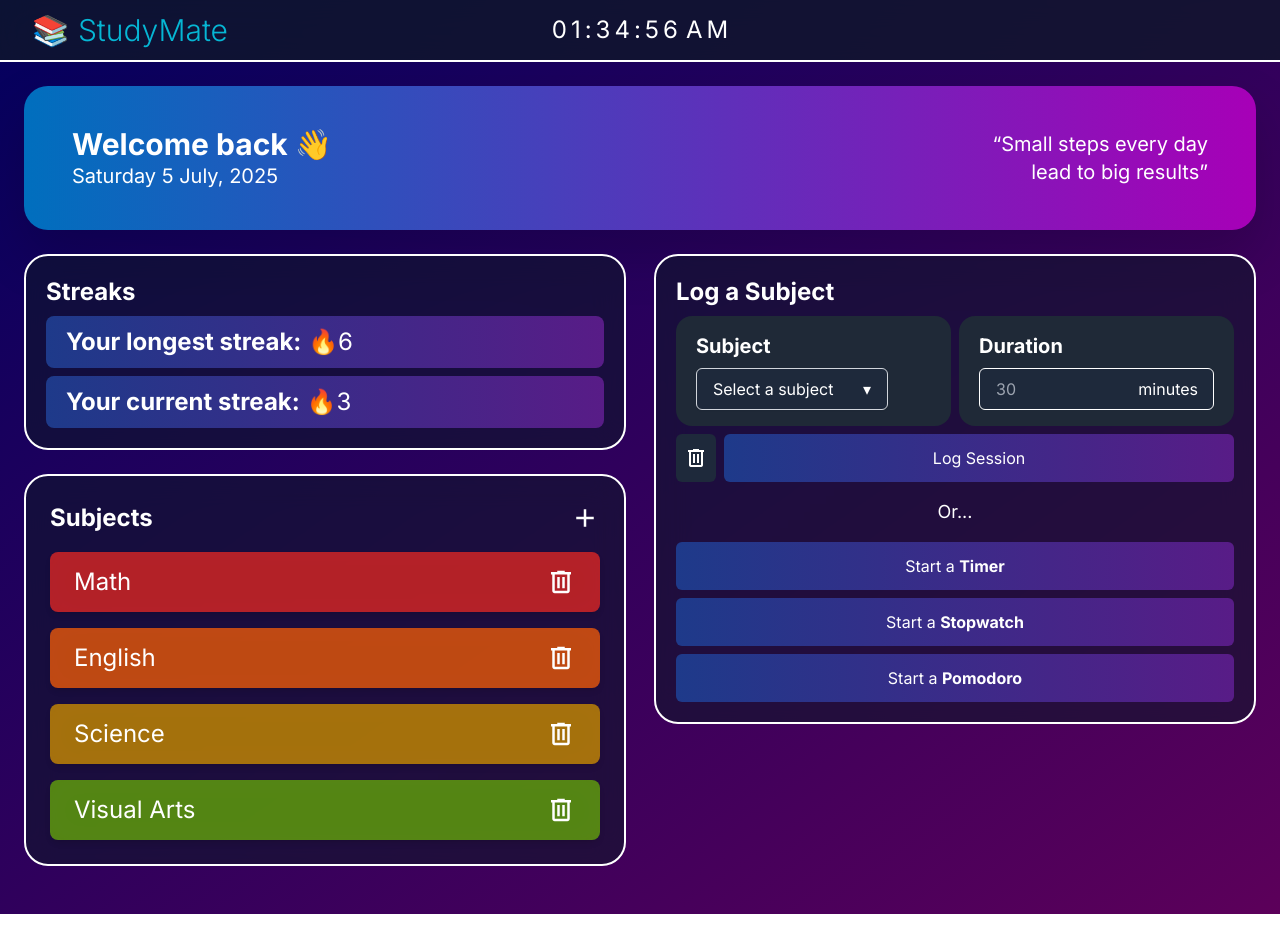
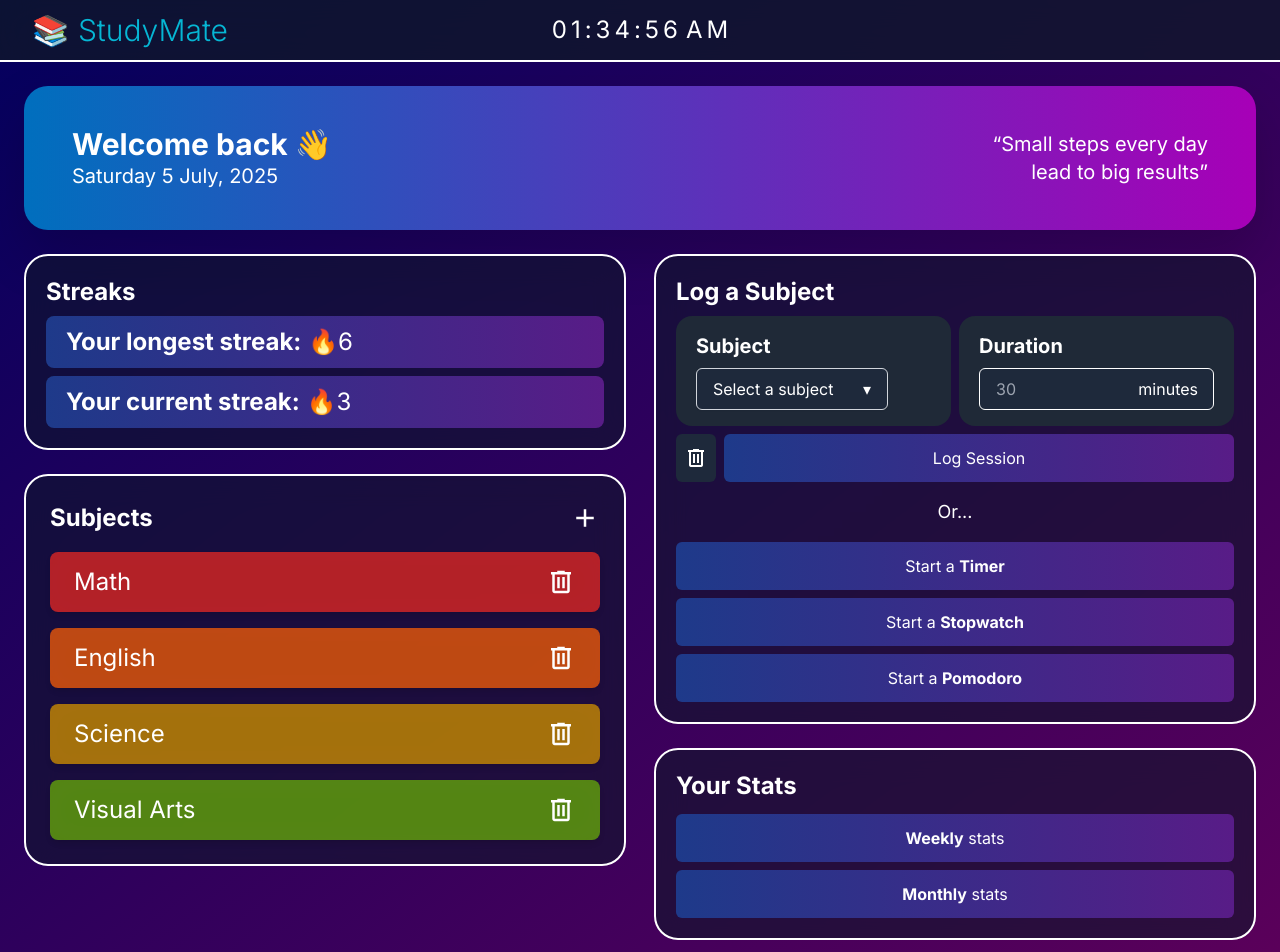
Before and after one commit to ItsPixL/studymate-tracker, a React (Vite) app in the folder frontend/studymate-frontend/: page / in a window 1280 px wide. Shown: the top 952 px of the page. Before the commit the page ends 914 px from the top, so only its background shows below. Built offline with nearby package versions, Linux system fonts and the light colour scheme.

Commit message:
I believe that completes the frontend! Now I need to figure out how to link the backend to it.

```diff
--- a/frontend/studymate-frontend/src/components/Layout.tsx
+++ b/frontend/studymate-frontend/src/components/Layout.tsx
@@ -1,4 +1,3 @@
-// import { Link } from 'react-router-dom'
 import { useEffect, useState } from "react";
 import { motion, AnimatePresence } from "motion/react";
 
--- /dev/null
+++ b/frontend/studymate-frontend/src/components/StatsBtns.tsx
@@ -0,0 +1,59 @@
+import { motion } from "motion/react";
+
+// Motion Varients
+const containerVariants = {
+  hidden: { opacity: 0, y: -20 },
+  show: {
+    opacity: 1,
+    y: 0,
+  },
+};
+
+const itemVariants = {
+  hidden: { opacity: 0, y: -20 },
+  show: { opacity: 1, y: 0 },
+};
+
+export default function StatsBtns({
+  controller,
+}: {
+  controller: React.Dispatch<React.SetStateAction<number>>;
+}) {
+  function onBtnPress({ type }: { type: string }) {
+    if (type == "Weekly") {
+      controller(1);
+    } else {
+      controller(2);
+    }
+  }
+
+  return (
+    <div>
+      <motion.div
+        className="bg-slate-900/60 backdrop-blur-lg rounded-3xl border-white border-2 my-6 p-5"
+        variants={containerVariants}
+        initial="hidden"
+        animate="show"
+        transition={{ when: "beforeChildren", delay: 1, staggerChildren: 0.1 }}
+      >
+        <motion.div className="text-2xl font-bold mb-3" variants={itemVariants}>
+          Your Stats
+        </motion.div>
+        <div className="flex flex-col gap-2">
+          {["Weekly", "Monthly"].map((type) => (
+            <motion.button
+              key={type}
+              whileHover={{ scale: 1.05, filter: "brightness(2)" }}
+              whileTap={{ scale: 0.95 }}
+              className="bg-gradient-to-r from-blue-900 to-purple-900 w-full px-4 py-3 rounded-md text-white text-center"
+              variants={itemVariants}
+              onClick={() => onBtnPress({ type })}
+            >
+              <strong>{type}</strong> stats
+            </motion.button>
+          ))}
+        </div>
+      </motion.div>
+    </div>
+  );
+}
--- /dev/null
+++ b/frontend/studymate-frontend/src/components/StatsPopup.tsx
@@ -0,0 +1,58 @@
+import { motion } from "motion/react";
+
+const containerVariants = {
+  hidden: { opacity: 0, y: -20 },
+  show: {
+    opacity: 1,
+    y: 0,
+    transition: { when: "beforeChildren", staggerChildren: 0.1 },
+  },
+};
+
+const itemVariants = {
+  hidden: { opacity: 0, y: -10 },
+  show: { opacity: 1, y: 0 },
+};
+
+export default function StatsPopup({
+  type,
+  controller,
+}: {
+  type: number;
+  controller: React.Dispatch<React.SetStateAction<number>>;
+}) {
+  return (
+    <div className="fixed inset-0 z-50 flex items-center justify-center pointer-events-none">
+      <motion.div
+        className="pointer-events-auto bg-slate-900/80 backdrop-blur-lg border border-white p-10 rounded-3xl text-white w-[90%] max-w-md"
+        variants={containerVariants}
+        initial="hidden"
+        animate="show"
+      >
+        <motion.div
+          className="text-2xl font-bold mb-4 text-center"
+          variants={itemVariants}
+        >
+          Stats
+        </motion.div>
+
+        <motion.p
+          className="text-center text-white text-sm"
+          variants={itemVariants}
+        >
+          Your stats: {type}
+        </motion.p>
+        <motion.button
+          key={type}
+          whileHover={{ scale: 1.05, filter: "brightness(2)" }}
+          whileTap={{ scale: 0.95 }}
+          className="bg-gradient-to-r from-blue-900 to-purple-900 w-full px-2 py-1 mt-3 rounded-md text-white text-center"
+          variants={itemVariants}
+          onClick={() => controller(0)}
+        >
+          Close
+        </motion.button>
+      </motion.div>
+    </div>
+  );
+}
--- a/frontend/studymate-frontend/src/pages/Dashboard.tsx
+++ b/frontend/studymate-frontend/src/pages/Dashboard.tsx
@@ -1,19 +1,26 @@
-// import React from 'react'
 import Layout from "../components/Layout";
 import Subjects from "../components/Subjects";
 import Greeting from "../components/Greeting";
 import Streaks from "../components/Streaks";
 import Log from "../components/Log";
 import AddSubject from "../components/AddSubject";
+import StatsBtns from "../components/StatsBtns";
+import StatsPopup from "../components/StatsPopup";
 
 import { useState } from "react";
 
 export default function Dashboard() {
   const [addSubjectScreen, setAddSubjectScreen] = useState(false);
+  const [statsPopup, setStatsPopup] = useState(0);
 
   return (
     <Layout>
       {addSubjectScreen ? <AddSubject /> : ""}
+      {statsPopup == 0 ? (
+        ""
+      ) : (
+        <StatsPopup type={statsPopup} controller={setStatsPopup} />
+      )}
       <div className="">
         <Greeting />
         <div className="lg:max-w-screen-2xl mx-auto grid grid-cols-2 gap-7">
@@ -23,6 +30,7 @@ export default function Dashboard() {
           </div>
           <div>
             <Log />
+            <StatsBtns controller={setStatsPopup} />
           </div>
         </div>
       </div>
```
